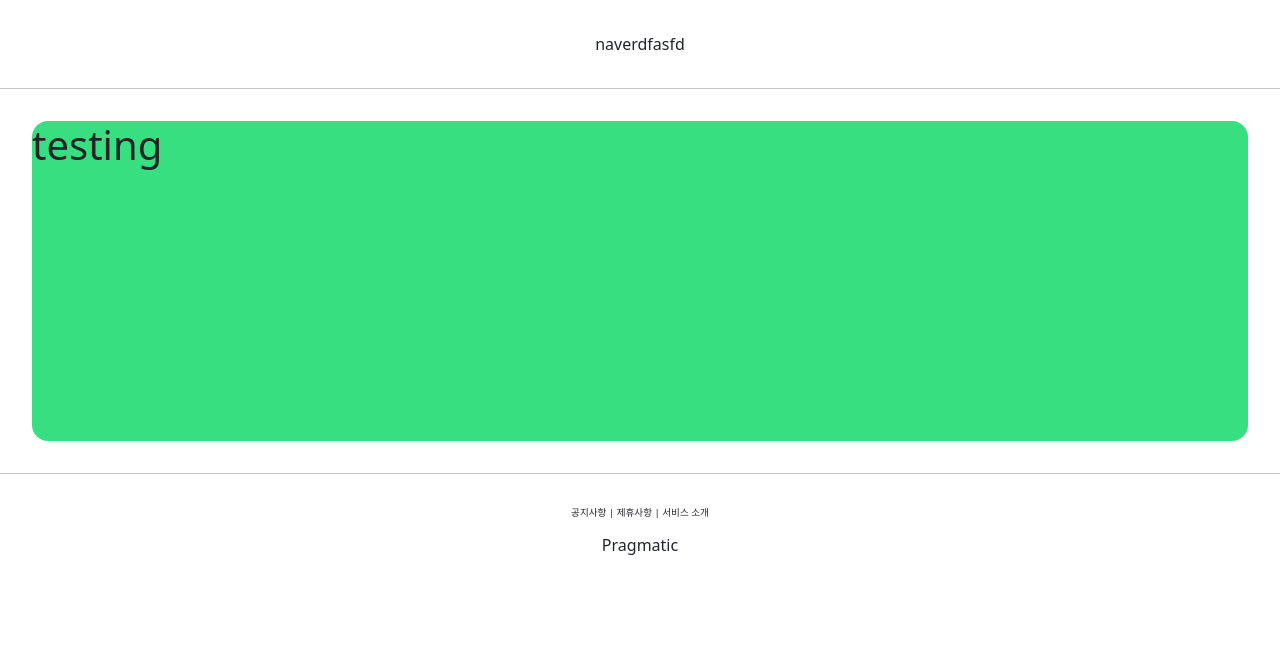
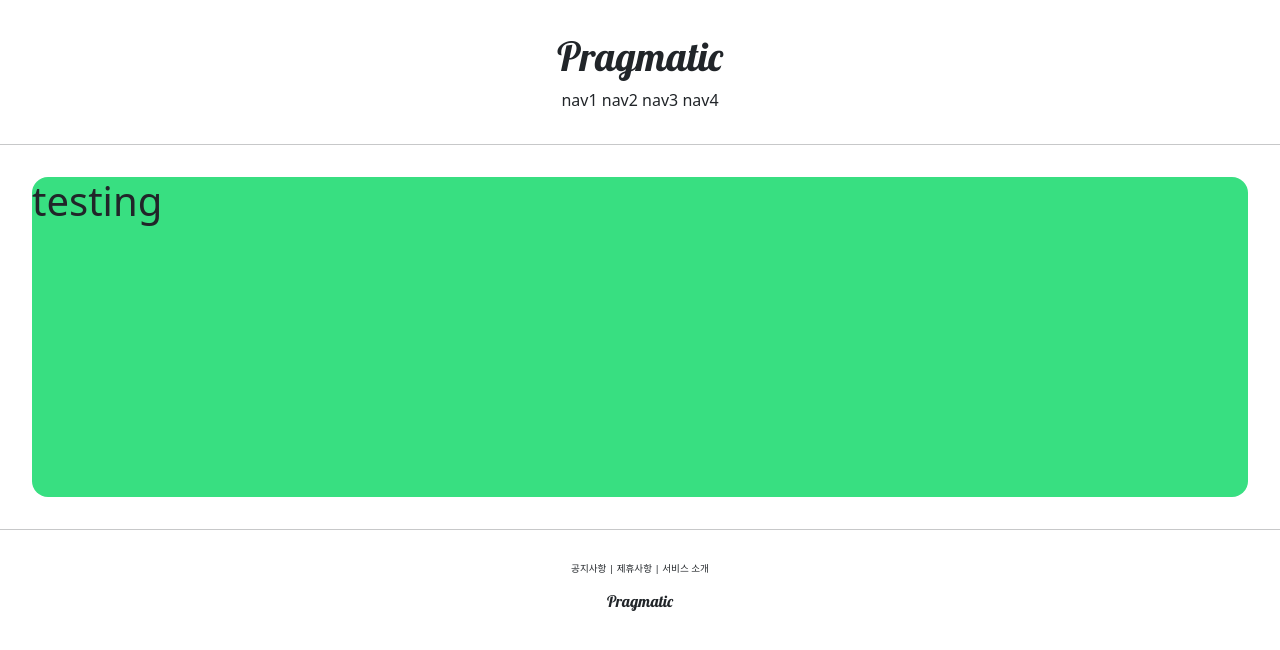
Before and after one commit to sungchan1/django-pinterest, a Django app: page /account/hello_world/ in a window 1280 px wide. Shown: the top 650 px of the page. Run offline with Django 5.2, Linux system fonts and the light colour scheme.

Commit message:
django course 10 cmmit

```diff
--- a/templates/footer.html
+++ b/templates/footer.html
@@ -6,7 +6,7 @@
 
     </div>
     <div style="margin-top:1rem;">
-        <h6 style="margin-top: 1rem;"> Pragmatic </h6>
+        <h6 style="margin-top: 1rem; font-family: 'Lobster', cursive""> Pragmatic </h6>
     </div>
 
 
--- a/templates/head.html
+++ b/templates/head.html
@@ -6,6 +6,10 @@
     <link href="https://cdn.jsdelivr.net/npm/bootstrap@5.3.3/dist/css/bootstrap.min.css" rel="stylesheet" integrity="sha384-QWTKZyjpPEjISv5WaRU9OFeRpok6YctnYmDr5pNlyT2bRjXh0JMhjY6hW+ALEwIH" crossorigin="anonymous">
 
 
+    <!--    GOOGLE Font Link-->
+    <link rel="preconnect" href="https://fonts.googleapis.com">
+    <link rel="preconnect" href="https://fonts.gstatic.com" crossorigin>
+    <link href="https://fonts.googleapis.com/css2?family=Lobster&display=swap" rel="stylesheet">
 
 
 </head>
--- a/templates/header.html
+++ b/templates/header.html
@@ -1,15 +1,13 @@
 <div style="text-align:center; margin: 2rem 0;">
     <div>
-        <h1>
+        <h1 style="font-family: 'Lobster', cursive;">Pragmatic </h1>
+        <div>
+            <span>nav1</span>
+            <span>nav2</span>
+            <span>nav3</span>
+            <span>nav4</span>
 
-        </h1>
-
-
-    </div>
-    <div>
-        <span>
-             naverdfasfd
-        </span>
+        </div>
     </div>
 
 </div>
```
